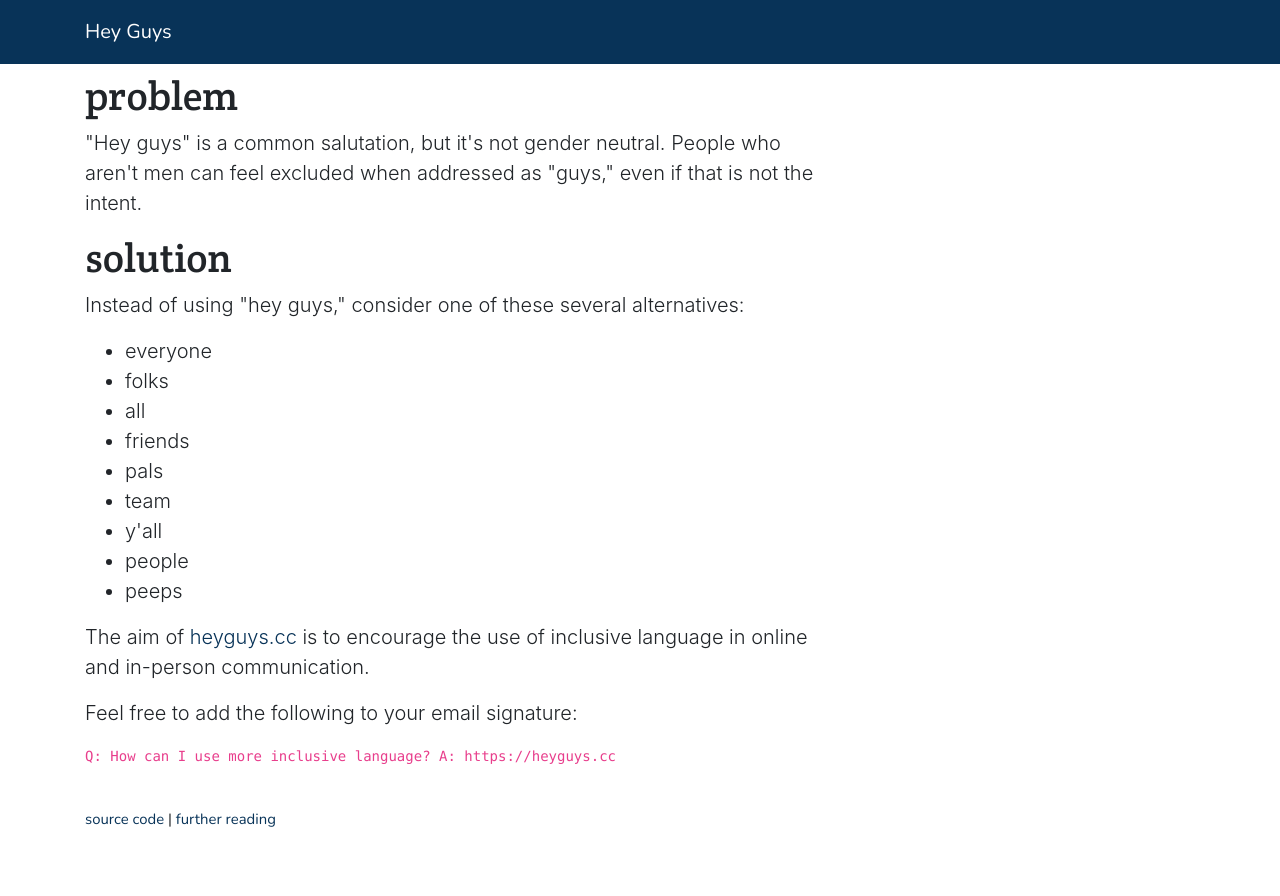
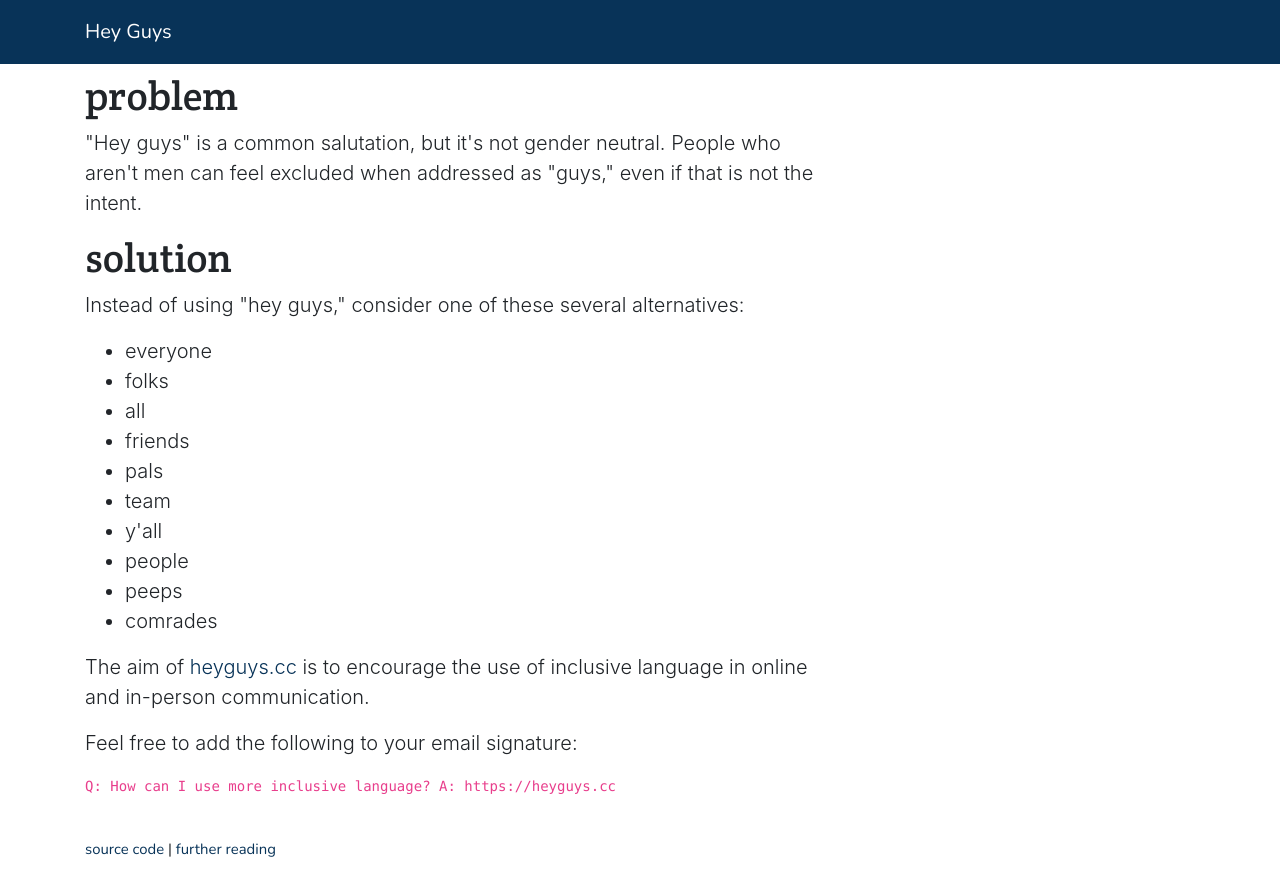
Before and after one commit to williln/heyguys.cc, a Jekyll site: the page built from index.md, in a window 1280 px wide. Shown: the top 896 px of the page. Built offline with Jekyll 4.4.1, drawn with Linux system fonts in a browser that asks for light colours; nearby versions of some CDN libraries.

Commit message:
Update index.md

```diff
--- a/index.md
+++ b/index.md
@@ -20,6 +20,7 @@ image: /static/img/hello.jpg
           <li>y'all</li>
           <li>people</li>
           <li>peeps</li>
+          <li>comrades</li>
         </ul>
         <p class="lead">The aim of <a href="https://heyguys.cc/">heyguys.cc</a> is to encourage the use of inclusive language in online and in-person communication.</p>
         <p class="lead">Feel free to add the following to your email signature:</p>
```
